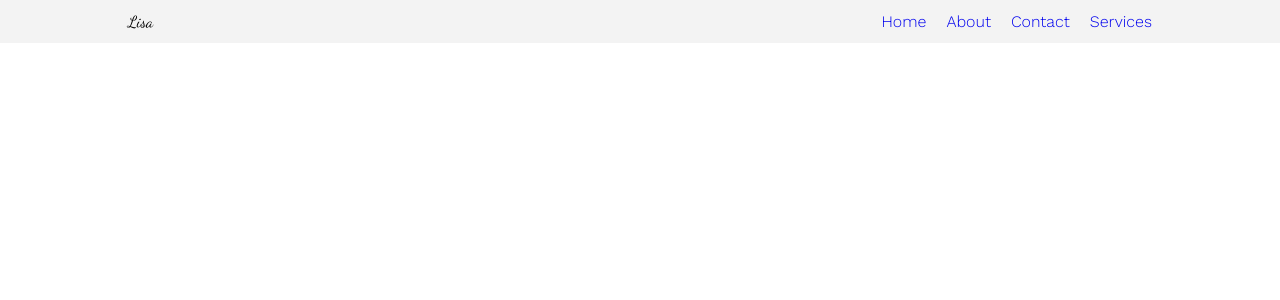
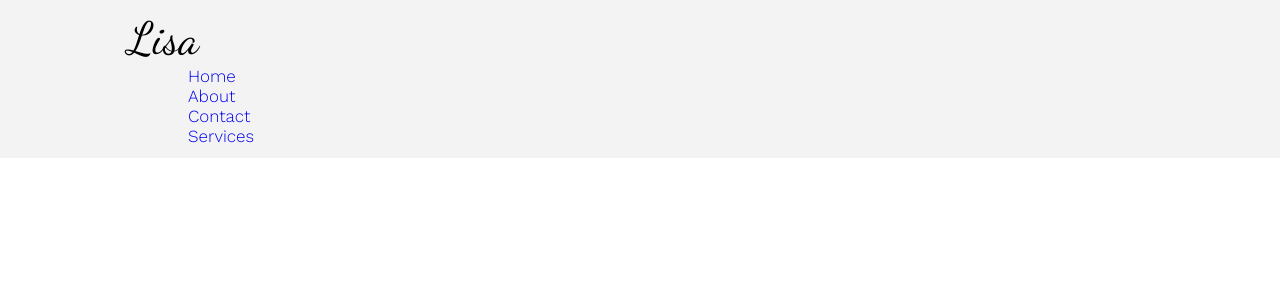
Before and after one commit to Senpai-Coders/Lisa-Webdevelopment-, a React (Create React App) app: page / in a window 1280 px wide. Shown: the top 300 px of the page. Built offline with nearby package versions, Linux system fonts and the light colour scheme.

Commit message:
nav added to all pages

```diff
--- a/src/Assets/Styles/_Fonts.scss
+++ b/src/Assets/Styles/_Fonts.scss
@@ -1,5 +1,6 @@
 @import url('https://fonts.googleapis.com/css2?family=Dancing+Script&display=swap');
 @import url('https://fonts.googleapis.com/css2?family=Work+Sans:wght@300&display=swap');
+
 $sm_font: 14px;
 $md_font: 17px;
 $lg_font: 45px;
--- a/src/Routes/config.js
+++ b/src/Routes/config.js
@@ -4,7 +4,7 @@ const Contact = lazy(() => import("../components/landing-page/Contact/Contact"))
 const About = lazy(() => import("../components/landing-page/About/About"));
 const Home = lazy(() => import("../components/landing-page/Home/Home"));
 const Service = lazy(() => import("../components/landing-page/Service/Service"));
-const GraphicDesign = lazy(()=> import("../components/portfolio-page/Graphic_design/Graphic_design"));
+const GraphicDesign = lazy(() => import("../components/Portfolio-page/Graphic_design/Graphic_design"));
 
 // Portfolio Page
 const ROUTERS = [
--- /dev/null
+++ b/src/components/Global_Component/Nav/Nav.js
@@ -0,0 +1,23 @@
+
+
+import React from 'react'
+import { Link } from 'react-router-dom'
+import "./Nav.scss"
+
+const Nav = () => {
+	return (
+		<nav className="flexed-between">
+			<div alt="Lisa Logo" className="logoDesu">
+				<p>Lisa</p>
+			</div>
+			<ul className="flexed-evenly">
+				<li><Link to="/"><span className="nav-links">Home</span></Link></li>
+				<li><Link to="/About"><span className="nav-links">About</span></Link></li>
+				<li><Link to="/Contact"><span className="nav-links">Contact</span></Link></li>
+				<li><Link to="/Service"><span className="nav-links">Services</span></Link></li>
+			</ul>
+		</nav>
+	)
+}
+
+export default Nav
--- /dev/null
+++ b/src/components/Global_Component/Nav/Nav.scss
@@ -0,0 +1,26 @@
+@import "../../../Assets/Styles/_Fonts.scss";
+
+
+nav {
+            align-items: center;
+            padding: 12px 10%;
+            background:rgb(243, 243, 243);
+
+            a{
+                text-decoration: none;
+                font-family: 'Work Sans', sans-serif;
+                font-size: $md_font;
+            }
+
+            ul{
+                list-style: none;
+                li{
+                    padding-left: 20px;
+                }
+            }
+
+            .logoDesu{
+                font-family: 'Dancing Script';
+                p{font-size: $lg_font;}
+            }
+}
--- a/src/components/Portfolio-page/Graphic_design/Graphic_design.js
+++ b/src/components/Portfolio-page/Graphic_design/Graphic_design.js
@@ -1,9 +1,11 @@
 import React from 'react'
 import "./Graphic_design.scss"
+import Nav from "../../Global_Component/Nav/Nav";
 
 const Graphic_design = () => {
 	return (
 		<div className="Graphic_design">
+			<Nav />
 			<h1>This page is Graphic_design Page </h1>
 		</div>
 
--- a/src/components/landing-page/About/About.js
+++ b/src/components/landing-page/About/About.js
@@ -2,12 +2,14 @@
 
 import React from 'react'
 import "./About.scss"
+import Nav from "../../Global_Component/Nav/Nav";
 
-const About =()=>{
-	return(
+const About = () => {
+	return (
 		<div className="About">
-      		<h1>This page is About</h1>
-    	</div>
+			<Nav />
+			<h1>This page is About</h1>
+		</div>
 
 	)
 }
--- a/src/components/landing-page/Contact/Contact.js
+++ b/src/components/landing-page/Contact/Contact.js
@@ -1,10 +1,10 @@
-import React, { useState,useEffect }  from 'react';
+import React, { useState, useEffect } from 'react';
 import axios from 'axios';
-
+import Nav from "../../Global_Component/Nav/Nav";
 
 import "./Contact.scss"
 
-const Contact =()=>{
+const Contact = () => {
 
 	const [name, setName] = useState("");
 	const [email, setEmail] = useState("");
@@ -12,45 +12,46 @@ const Contact =()=>{
 	const [isSent, setIsSent] = useState(false);
 
 
-	useEffect(()=>{
+	useEffect(() => {
 
-	},[setName,setEmail,setMessage,setIsSent])
-	const resetForm = ()=>{
+	}, [setName, setEmail, setMessage, setIsSent])
+	const resetForm = () => {
 		setName('')
 		setEmail('')
 		setMessage('')
 		setIsSent(false)
-		setTimeout(()=>{
+		setTimeout(() => {
 			setIsSent(false)
-		},3000)
+		}, 3000)
 	}
-	const handleSubmitButton = ()=>{
+	const handleSubmitButton = () => {
 		let data = {
-			name : name ,
-			email : email,
-			message :message,
+			name: name,
+			email: email,
+			message: message,
 		}
-		axios.post('/api/liza',data )
-		.then(res=>{
-			setIsSent(true)
-			resetForm()
-		}).catch(()=>{
-			console.log("message not sent")
-		})
+		axios.post('/Contact', data)
+			.then(res => {
+				setIsSent(true)
+				resetForm()
+			}).catch(() => {
+				console.log("message not sent")
+			})
 	}
-	return(
+	return (
 		<div className="Contact">
-      		<form onSubmit =  {handleSubmitButton} >
+			<Nav />
+			<div >
 				{/* Single item */}
 				<div>
-					<label htmlFor = "name"> name </label>
+					<label htmlFor="name"> name </label>
 					<input
-						onChange = {(e)=>{setName(e.target.value)}}
-						value = {name}
-						type = "text"
-						name = "name"
-						className = "name"
-						placeholder = "your name :"/>
+						onChange={(e) => { setName(e.target.value) }}
+						value={name}
+						type="text"
+						name="name"
+						className="name"
+						placeholder="your name :" />
 				</div>
 				{/* End of single item */}
 
@@ -58,14 +59,14 @@ const Contact =()=>{
 
 				{/* Single item */}
 				<div>
-					<label htmlFor = "Email"> Email </label>
+					<label htmlFor="Email"> Email </label>
 					<input
-						onChange = {(e)=>{setEmail(e.target.value)}}
-						value = {email}
-						type = "Email"
-						name = "Email"
-						className = "Email"
-						placeholder = "Email@example.com"/>
+						onChange={(e) => { setEmail(e.target.value) }}
+						value={email}
+						type="Email"
+						name="Email"
+						className="Email"
+						placeholder="Email@example.com" />
 				</div>
 				{/* End of single item */}
 
@@ -73,22 +74,22 @@ const Contact =()=>{
 
 				{/* Single item */}
 				<div>
-					<label htmlFor = "description"> Description </label>
+					<label htmlFor="description"> Description </label>
 					<textarea
-						onChange = {(e)=>{setMessage(e.target.value)}}
-						value = {message}
-						cols ="30" rows = "20"
-						type = "textarea"
-						name = "description"
-						className = "description"
-						placeholder = "your message ... "/>
+						onChange={(e) => { setMessage(e.target.value) }}
+						value={message}
+						cols="30" rows="20"
+						type="textarea"
+						name="description"
+						className="description"
+						placeholder="your message ... " />
 				</div>
 				{/* End of single item */}
-				<div className = "submit-button">
-					<button type = "submit"> submit </button>
+				<div className="submit-button">
+					<button onClick={handleSubmitButton} type="submit"> submit </button>
 				</div>
-			</form>
-    	</div>
+			</div>
+		</div>
 
 	)
 }
--- a/src/components/landing-page/Home/Home.js
+++ b/src/components/landing-page/Home/Home.js
@@ -1,21 +1,12 @@
 import React from 'react'
+
 import "./Home.scss"
-import { Link } from 'react-router-dom'
+import Nav from "../../Global_Component/Nav/Nav";
 
 const Home = () => {
 	return (
 		<div className="Home">
-			<nav className="nabigisyon flexed-between">
-				<div alt="Lisa Logo" className="logoDesu">
-					<p>Lisa</p>
-				</div>
-				<ul className="flexed-evenly">
-					<li><Link to="/"><span className ="nav-links">Home</span></Link></li>
-					<li><Link to="/About"><span className="nav-links">About</span></Link></li>
-					<li><Link to="/Contact"><span className="nav-links">Contact</span></Link></li>
-					<li><Link to="/Service"><span className="nav-links">Services</span></Link></li>
-				</ul>
-			</nav>
+			<Nav />
 		</div>
 	)
 }
--- a/src/components/landing-page/Home/Home.scss
+++ b/src/components/landing-page/Home/Home.scss
@@ -3,39 +3,5 @@
     margin: 0;
 }
 
-.Home {
-    .nabigisyon{
-        align-items: center;
-        padding: 12px 10%;
-        background:rgb(243, 243, 243);
 
-        a{
-            text-decoration: none;
-            font-family: 'Work Sans', sans-serif;
-            font-size: var(--md_font);
-        }
-
-        ul{
-            list-style: none;
-            li{
-                padding-left: 20px;
-            }
-        }
-
-        .logoDesu{
-            font-family: 'Dancing Script';
-            p{font-size: var(--lg_font);}
-        }
-    }
-}
-
-.flexed-between{
-    display: flex;
-    justify-content: space-between;
-}
-
-.flexed-evenly{
-    display: flex;
-    justify-content: space-evenly;
-}
 //          * LISA *
--- a/src/components/landing-page/Service/Service.js
+++ b/src/components/landing-page/Service/Service.js
@@ -2,12 +2,14 @@
 
 import React from 'react'
 import "./Service.scss"
+import Nav from "../../Global_Component/Nav/Nav";
 
-const Service =()=>{
-	return(
+const Service = () => {
+	return (
 		<div className="Service">
-      		<h1>This page is Service</h1>
-    	</div>
+			<Nav />
+			<h1>This page is Service</h1>
+		</div>
 
 	)
 }
```
Also changed, not shown: 2 other files (tests, documents, lock files or other folders).
